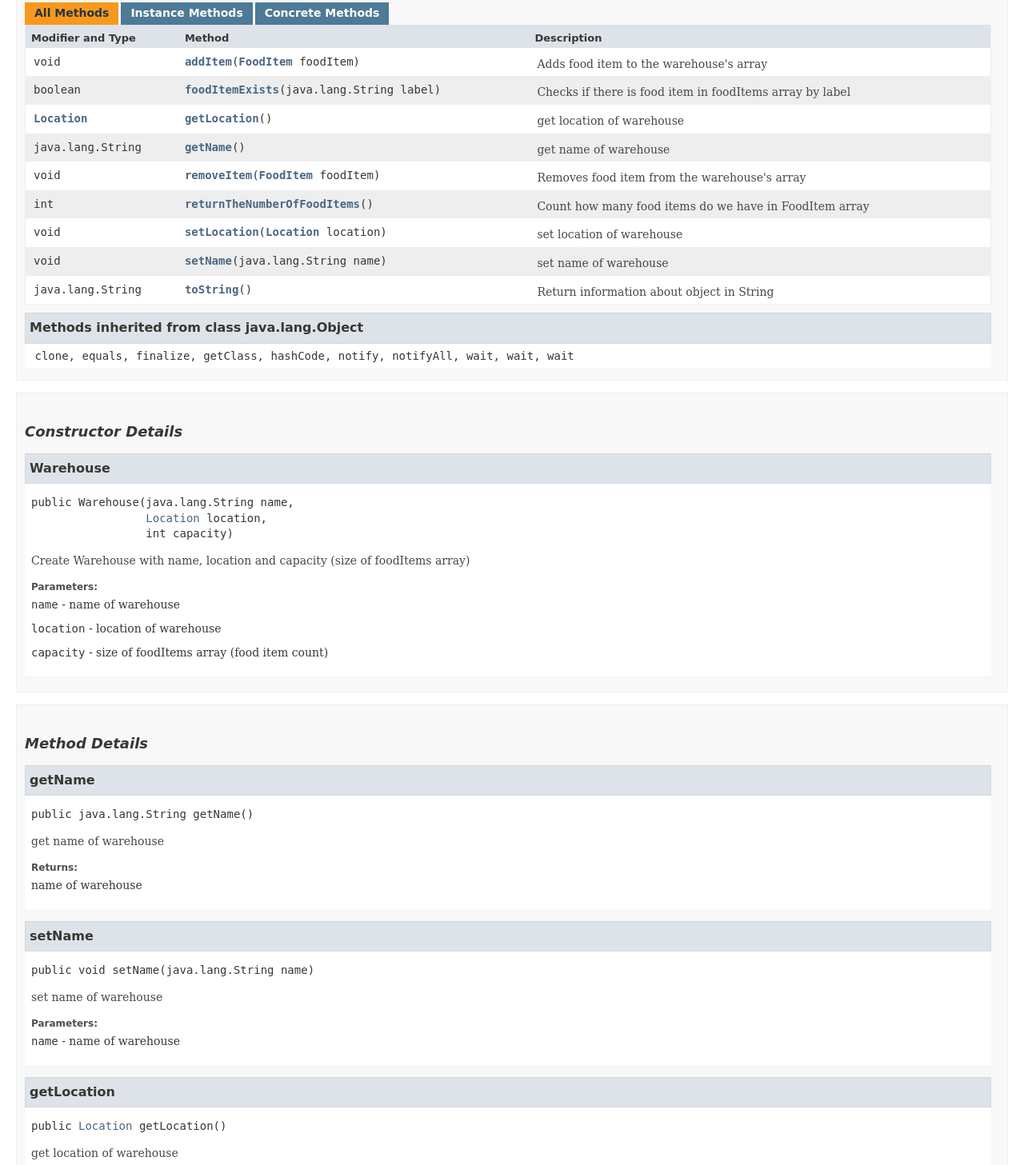
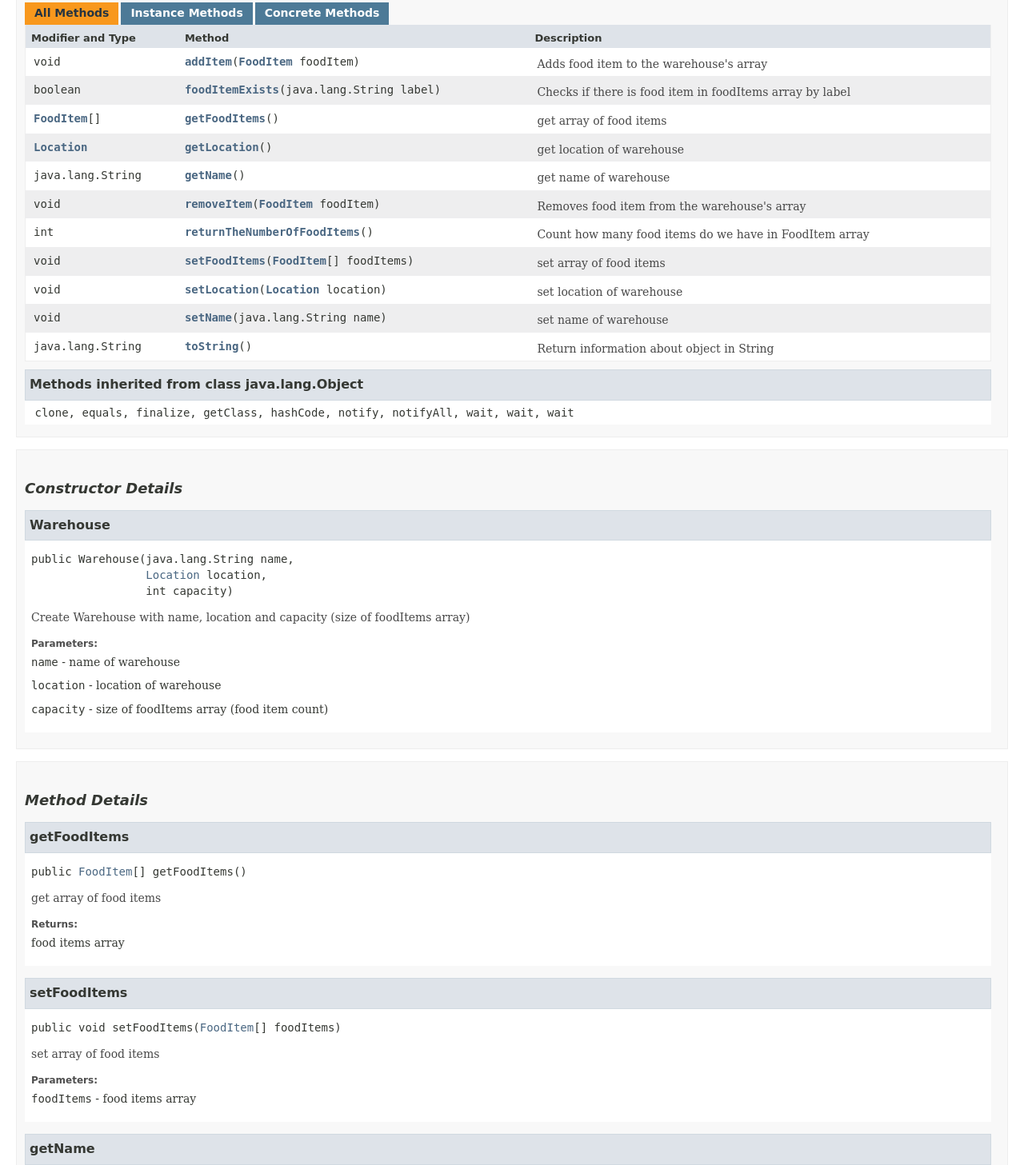
Before and after one commit to matpiwowarski/Food-Transport, a plain HTML site: page Java/doc/Warehouse.html in a window 1280 px wide. Shown: the part 616-2073 px from the top of the page at 80% size. Drawn offline with Linux system fonts and the light colour scheme; no server answers; a script that the page names is missing; a web font is replaced by a local one.

Commit message:
getter + setter for array and documentation

```diff
--- a/Java/doc/Warehouse.html
+++ b/Java/doc/Warehouse.html
@@ -2,7 +2,7 @@
 <!-- NewPage -->
 <html lang="pl">
 <head>
-<!-- Generated by javadoc (13.0.2) on Thu Mar 19 17:38:44 CET 2020 -->
+<!-- Generated by javadoc (13.0.2) on Thu Mar 19 17:42:17 CET 2020 -->
 <title>Warehouse</title>
 <meta http-equiv="Content-Type" content="text/html; charset=utf-8">
 <meta name="dc.created" content="2020-03-19">
@@ -20,7 +20,7 @@
 <script type="text/javascript" src="script-dir/jquery-ui.js"></script>
 </head>
 <body class="class-declaration">
-<script type="text/javascript">var data = {"i0":10,"i1":10,"i2":10,"i3":10,"i4":10,"i5":10,"i6":10,"i7":10,"i8":10};
+<script type="text/javascript">var data = {"i0":10,"i1":10,"i2":10,"i3":10,"i4":10,"i5":10,"i6":10,"i7":10,"i8":10,"i9":10,"i10":10};
 var tabs = {65535:["t0","All Methods"],2:["t2","Instance Methods"],8:["t4","Concrete Methods"]};
 var altColor = "altColor";
 var rowColor = "rowColor";
@@ -167,48 +167,62 @@ int&nbsp;capacity)</code></th>
 </td>
 </tr>
 <tr class="altColor" id="i2">
+<td class="colFirst"><code><a href="FoodItem.html" title="class in &lt;Unnamed&gt;">FoodItem</a>[]</code></td>
+<th class="colSecond" scope="row"><code><span class="memberNameLink"><a href="#getFoodItems()">getFoodItems</a></span>()</code></th>
+<td class="colLast">
+<div class="block">get array of food items</div>
+</td>
+</tr>
+<tr class="rowColor" id="i3">
 <td class="colFirst"><code><a href="Location.html" title="class in &lt;Unnamed&gt;">Location</a></code></td>
 <th class="colSecond" scope="row"><code><span class="memberNameLink"><a href="#getLocation()">getLocation</a></span>()</code></th>
 <td class="colLast">
 <div class="block">get location of warehouse</div>
 </td>
 </tr>
-<tr class="rowColor" id="i3">
+<tr class="altColor" id="i4">
 <td class="colFirst"><code>java.lang.String</code></td>
 <th class="colSecond" scope="row"><code><span class="memberNameLink"><a href="#getName()">getName</a></span>()</code></th>
 <td class="colLast">
 <div class="block">get name of warehouse</div>
 </td>
 </tr>
-<tr class="altColor" id="i4">
+<tr class="rowColor" id="i5">
 <td class="colFirst"><code>void</code></td>
 <th class="colSecond" scope="row"><code><span class="memberNameLink"><a href="#removeItem(FoodItem)">removeItem</a></span>&#8203;(<a href="FoodItem.html" title="class in &lt;Unnamed&gt;">FoodItem</a>&nbsp;foodItem)</code></th>
 <td class="colLast">
 <div class="block">Removes food item from the warehouse's array</div>
 </td>
 </tr>
-<tr class="rowColor" id="i5">
+<tr class="altColor" id="i6">
 <td class="colFirst"><code>int</code></td>
 <th class="colSecond" scope="row"><code><span class="memberNameLink"><a href="#returnTheNumberOfFoodItems()">returnTheNumberOfFoodItems</a></span>()</code></th>
 <td class="colLast">
 <div class="block">Count how many food items do we have in FoodItem array</div>
 </td>
 </tr>
-<tr class="altColor" id="i6">
+<tr class="rowColor" id="i7">
+<td class="colFirst"><code>void</code></td>
+<th class="colSecond" scope="row"><code><span class="memberNameLink"><a href="#setFoodItems(FoodItem%5B%5D)">setFoodItems</a></span>&#8203;(<a href="FoodItem.html" title="class in &lt;Unnamed&gt;">FoodItem</a>[]&nbsp;foodItems)</code></th>
+<td class="colLast">
+<div class="block">set array of food items</div>
+</td>
+</tr>
+<tr class="altColor" id="i8">
 <td class="colFirst"><code>void</code></td>
 <th class="colSecond" scope="row"><code><span class="memberNameLink"><a href="#setLocation(Location)">setLocation</a></span>&#8203;(<a href="Location.html" title="class in &lt;Unnamed&gt;">Location</a>&nbsp;location)</code></th>
 <td class="colLast">
 <div class="block">set location of warehouse</div>
 </td>
 </tr>
-<tr class="rowColor" id="i7">
+<tr class="rowColor" id="i9">
 <td class="colFirst"><code>void</code></td>
 <th class="colSecond" scope="row"><code><span class="memberNameLink"><a href="#setName(java.lang.String)">setName</a></span>&#8203;(java.lang.String&nbsp;name)</code></th>
 <td class="colLast">
 <div class="block">set name of warehouse</div>
 </td>
 </tr>
-<tr class="altColor" id="i8">
+<tr class="altColor" id="i10">
 <td class="colFirst"><code>java.lang.String</code></td>
 <th class="colSecond" scope="row"><code><span class="memberNameLink"><a href="#toString()">toString</a></span>()</code></th>
 <td class="colLast">
@@ -262,6 +276,28 @@ int&nbsp;capacity)</span></div>
 </a>
 <h2>Method Details</h2>
 <ul class="blockList">
+<li class="blockList">
+<section class="detail">
+<h3><a id="getFoodItems()">getFoodItems</a></h3>
+<div class="memberSignature"><span class="modifiers">public</span>&nbsp;<span class="returnType"><a href="FoodItem.html" title="class in &lt;Unnamed&gt;">FoodItem</a>[]</span>&nbsp;<span class="memberName">getFoodItems</span>()</div>
+<div class="block">get array of food items</div>
+<dl>
+<dt><span class="returnLabel">Returns:</span></dt>
+<dd>food items array</dd>
+</dl>
+</section>
+</li>
+<li class="blockList">
+<section class="detail">
+<h3><a id="setFoodItems(FoodItem[])">setFoodItems</a></h3>
+<div class="memberSignature"><span class="modifiers">public</span>&nbsp;<span class="returnType">void</span>&nbsp;<span class="memberName">setFoodItems</span>&#8203;(<span class="arguments"><a href="FoodItem.html" title="class in &lt;Unnamed&gt;">FoodItem</a>[]&nbsp;foodItems)</span></div>
+<div class="block">set array of food items</div>
+<dl>
+<dt><span class="paramLabel">Parameters:</span></dt>
+<dd><code>foodItems</code> - food items array</dd>
+</dl>
+</section>
+</li>
 <li class="blockList">
 <section class="detail">
 <h3><a id="getName()">getName</a></h3>
```
Also changed, not shown: Java/doc/FoodItem.html (+1 -1 lines), Java/doc/Launcher.html (+1 -1 lines), Java/doc/Location.html (+1 -1 lines), Java/doc/Route.html (+1 -1 lines), Java/doc/Store.html (+1 -1 lines), Java/doc/Vehicle.html (+1 -1 lines), Java/doc/allclasses-index.html (+1 -1 lines), Java/doc/allpackages-index.html (+1 -1 lines), Java/doc/constant-values.html (+1 -1 lines), Java/doc/deprecated-list.html (+1 -1 lines), Java/doc/help-doc.html (+1 -1 lines), Java/doc/index-all.html (+9 -1 lines), Java/doc/index.html (+1 -1 lines), Java/doc/overview-tree.html (+1 -1 lines), 3 more files, 1 other file.
